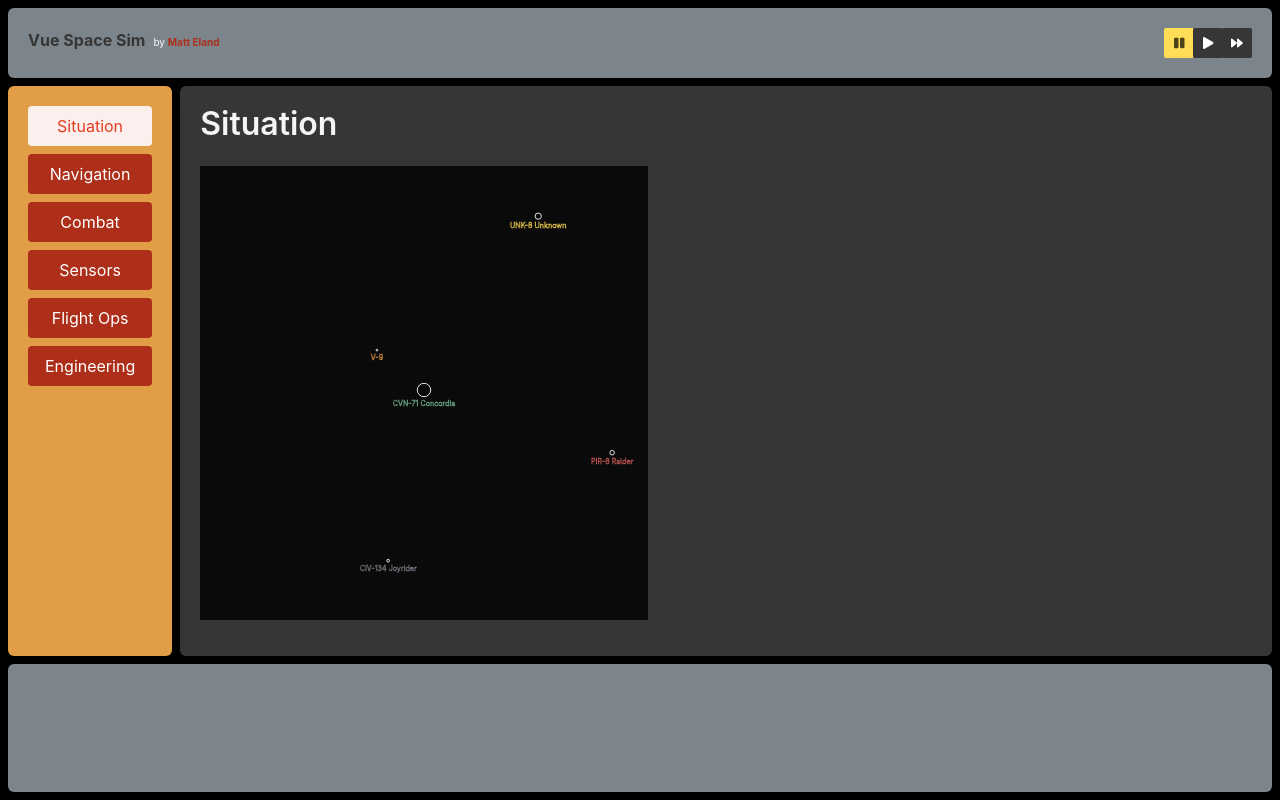
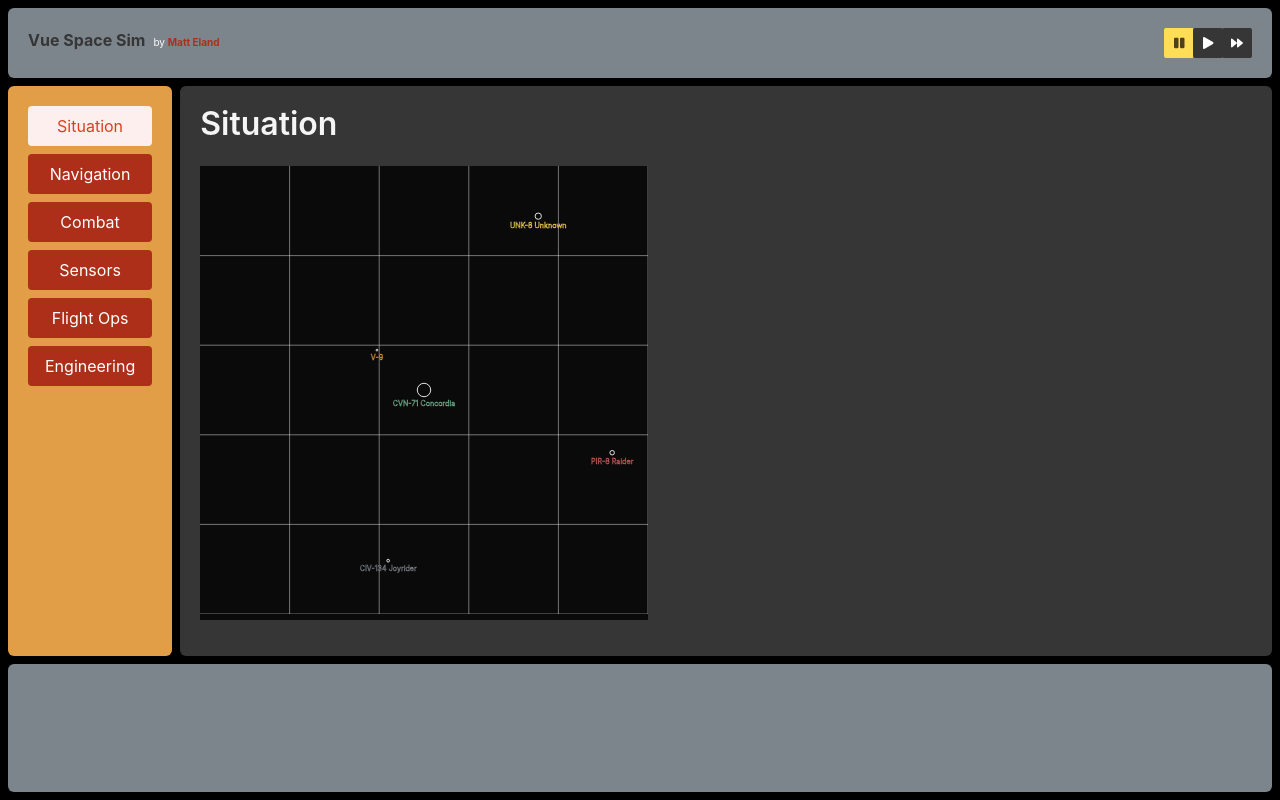
Before and after one commit to IntegerMan/vue-space-sim, a Vue app: page /game/sitrep in a window 1280 px wide. Built offline with nearby package versions, Linux system fonts and the light colour scheme.

Commit message:
Added grid lines, using translate on ship SVG components

```diff
--- a/src/components/ContactSVGRenderer.vue
+++ b/src/components/ContactSVGRenderer.vue
@@ -1,22 +1,17 @@
 <template>
-    <g>
+    <!-- Translate the entire group. That way the contents can be relative to a standard set of coordinates -->
+    <g :transform="'translate(' + contact.x + ' ' + contact.y + ')'">
         <title>{{ tooltip }}</title>
-        <circle
-            :cx="contact.x"
-            :cy="contact.y"
-            :r="radius"
-            :stroke="stroke"
-            :stroke-width="2"
-            fill="transparent"
-        />
+        <!-- The bounding circle -->
+        <circle :r="radius" :stroke="stroke" :stroke-width="2" fill="transparent" />
+        <!-- Tooltip -->
         <text
             v-if="showLegend"
-            :x="contact.x"
-            :y="contact.y + radius + 20"
+            :y="radius + 20"
             :stroke="fill"
             text-anchor="middle"
-            >{{ tooltip }}</text
-        >
+            v-text="tooltip"
+        />
     </g>
 </template>
 
@@ -46,6 +41,9 @@ export default {
         showLegend() {
             return this.mapMode !== MapMode.HELM || this.contact.isPlayer;
         },
+        fontSize() {
+            return 20;
+        },
         tooltip() {
             return `${this.contact.code} ${this.contact.name}`;
         },
--- a/src/components/SituationGrid.vue
+++ b/src/components/SituationGrid.vue
@@ -1,6 +1,28 @@
 <template>
     <div class="situation-grid has-background-black">
         <svg width="100%" viewBox="0 0 1000 1000" preserveAspectRatio="xMinYMin meet">
+            <g id="gridLines">
+                <line
+                    v-for="line of mapGridLines"
+                    :key="'vertLine' + line"
+                    :x1="line * lineSize"
+                    :x2="line * lineSize"
+                    :y1="0"
+                    :y2="1000"
+                    :stroke="lineStroke"
+                    :stroke-width="1"
+                />
+                <line
+                    v-for="line of mapGridLines"
+                    :key="'horizLine' + line"
+                    :y1="line * lineSize"
+                    :y2="line * lineSize"
+                    :x1="0"
+                    :x2="1000"
+                    :stroke="lineStroke"
+                    :stroke-width="1"
+                />
+            </g>
             <ContactSVGRenderer
                 v-for="contact of contacts"
                 :key="contact.id"
@@ -18,6 +40,7 @@
 import ShipIcon from '@/components/ShipIcon.vue';
 import ContactSVGRenderer from '@/components/ContactSVGRenderer.vue';
 import ShipFormatter from '@/helpers/ShipFormatter.js';
+import ColorLiterals from '@/helpers/ColorLiterals.js';
 
 export default {
     name: 'SituationGrid',
@@ -31,6 +54,15 @@ export default {
     computed: {
         contacts() {
             return this.$store.state.contacts;
+        },
+        mapGridLines() {
+            return 5; // For best effect, this should be odd so the player ship isn't crosshaired
+        },
+        lineSize() {
+            return 1000 / this.mapGridLines;
+        },
+        lineStroke() {
+            return ColorLiterals.text;
         },
     },
     methods: {
--- a/src/router/index.js
+++ b/src/router/index.js
@@ -33,7 +33,10 @@ const routes = [
     {
         path: '/game/combat',
         name: 'Combat',
-        component: Combat,
+        components: {
+            default: Combat,
+            footer: HelmControl,
+        },
     },
     {
         path: '/game/flight',
```
